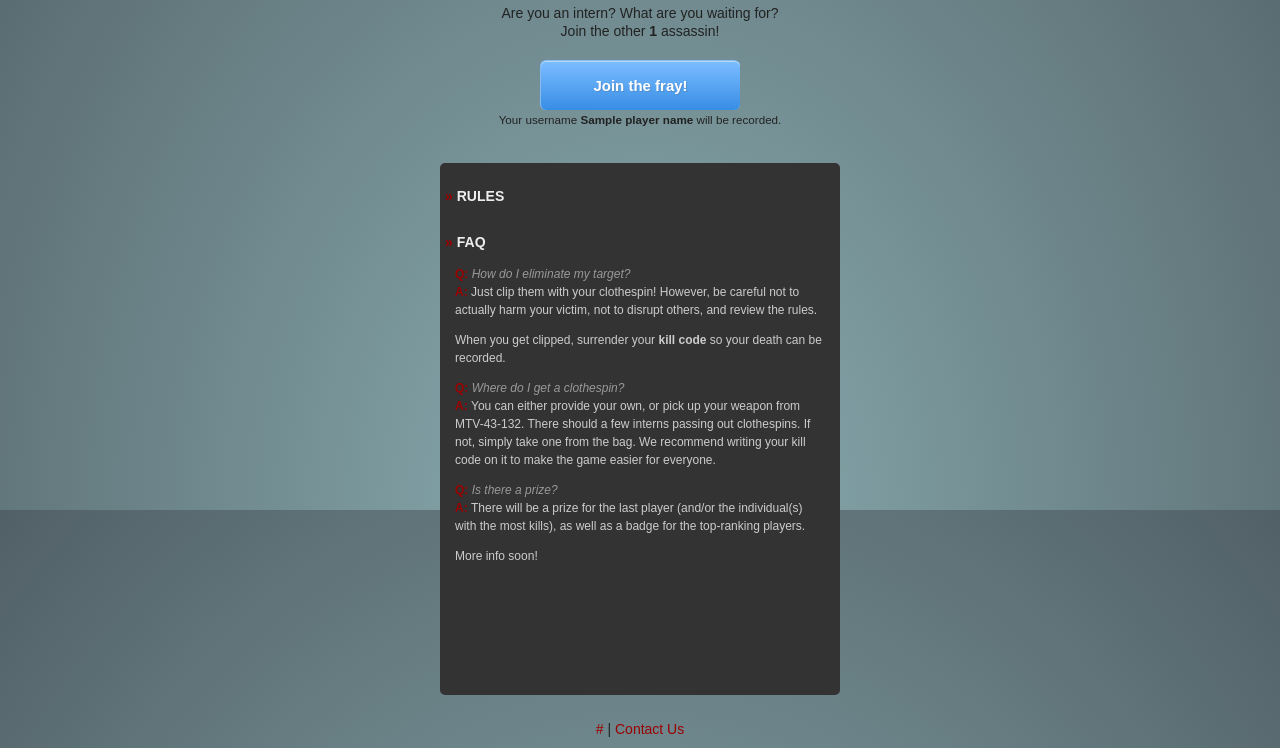
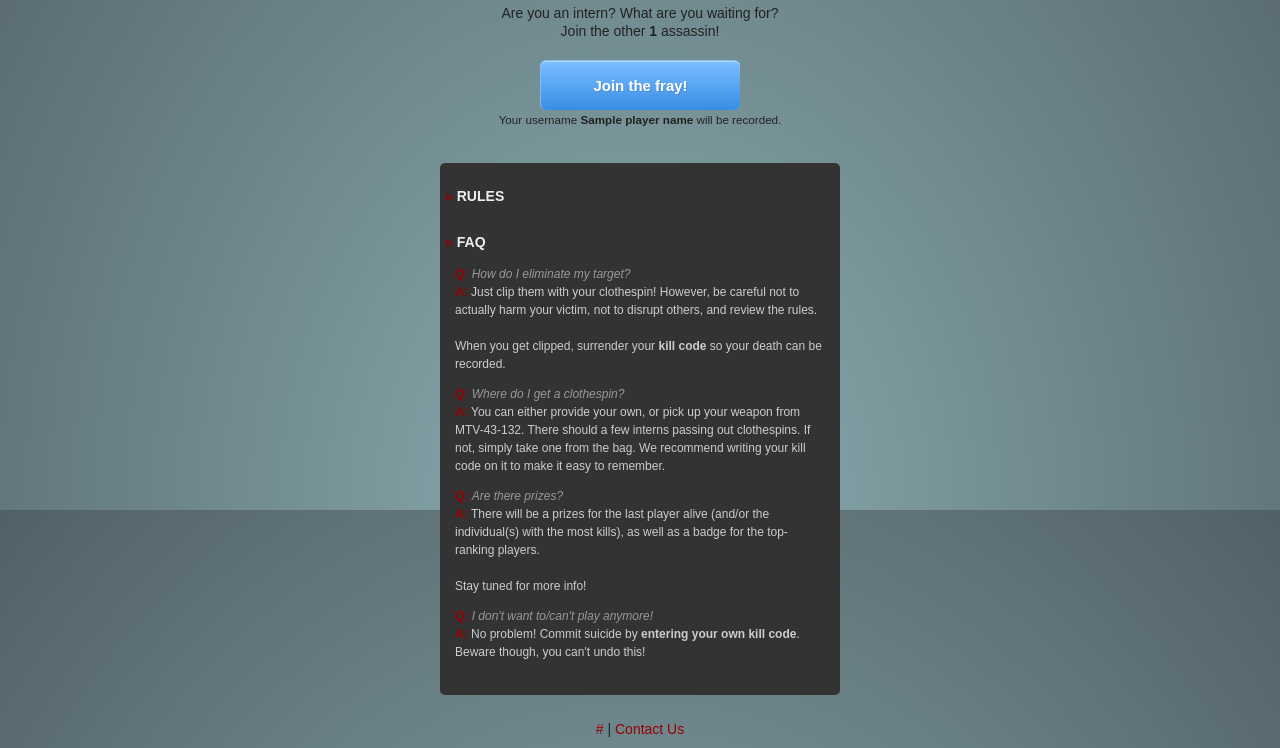
Before and after one commit to billycao/League-of-Shadows, a Django app: template templates/index.html in a window 1280 px wide, after a click that opens the changed part. Shown: the part 290-1038 px from the top of the page. Run offline with Django 3.2, Linux system fonts and the light colour scheme; the template is opened without the code that fills it: most values are stand-ins (such as "Sample title", 1, 10 or a date in 2020).

Commit message:
Improved kill form and workflow

```diff
--- a/app/views.py
+++ b/app/views.py
@@ -92,6 +92,7 @@ class Kill(webapp.RequestHandler):
   def post(self):
     game_name = self.request.get('game_name')
     code = self.request.get('killcode').lower()
+    ksuccesstext = "true"
 
     if users.get_current_user():
       player = Player.get(game_name, users.get_current_user().nickname())
@@ -102,14 +103,13 @@ class Kill(webapp.RequestHandler):
       if player.code.lower() == code:
         try:
           player.die(users.get_current_user().nickname())
-          self.response.out.write("%s commited suicide." % player.nickname)
+          self.response.out.write(ksuccesstext)
         except AssassinationException, e:
           self.response.out.write(e)
       elif victim.code.lower() == code:
         try:
           victim.die(users.get_current_user().nickname())
-          self.response.out.write("%s killed %s" %
-              (player.nickname, victim.nickname))
+          self.response.out.write("Congratulations! You've killed %s!" % victim.nickname)
         except AssassinationException, e:
           self.response.out.write(e)
       else:
--- a/templates/index.html
+++ b/templates/index.html
@@ -78,9 +78,9 @@
                 <div class="hidden_hover">
                     {{ player_code }}
                 </div>
-                <small>Hover to view. Click here to change it.</small>
+                <small>Hover to view. Keep it secret. Keep it safe.</small>
             {% else %}
-                You are dead. :(<br />
+                Oh no! You are dead. :(<br />
                 <small>Think you died in error? Contact us below!</small>
             {% endif %}
         {% endif %}
@@ -122,17 +122,21 @@
     <div onclick="selectColumn('faq')"><div class="column_title"><h3><b>&raquo;</b> FAQ</h3></div></div>
     <div id="faq" class="column">
         <b>Q: </b><i>How do I eliminate my target?</i><br />
-        <b>A: </b>Just clip them with your clothespin! However, be careful not to actually harm your victim, not to disrupt others, and review the rules.<br />
-	<p>When you get clipped, surrender your <strong>kill code</strong> so your death can be recorded.
+            <b>A: </b>Just clip them with your clothespin! However, be careful not to actually harm your victim, not to disrupt others, and review the rules.<br /><br />
+            When you get clipped, surrender your <strong>kill code</strong> so your death can be recorded.
         </p>
         <p>
             <b>Q: </b><i>Where do I get a clothespin?</i><br />
-        <b>A: </b>You can either provide your own, or pick up your weapon from MTV-43-132. There should a few interns passing out clothespins. If not, simply take one from the bag. We recommend writing your kill code on it to make the game easier for everyone.
+            <b>A: </b>You can either provide your own, or pick up your weapon from MTV-43-132. There should a few interns passing out clothespins. If not, simply take one from the bag. We recommend writing your kill code on it to make it easy to remember.
         </p>
         <p>
-        <b>Q: </b><i>Is there a prize?</i><br />
-        <b>A: </b>There will be a prize for the last player (and/or the individual(s) with the most kills), as well as a badge for the top-ranking players.<br />
-	<p>More info soon!</p>
+            <b>Q: </b><i>Are there prizes?</i><br />
+            <b>A: </b>There will be a prizes for the last player alive (and/or the individual(s) with the most kills), as well as a badge for the top-ranking players.<br /><br />
+            Stay tuned for more info!
+        </p>
+        <p>
+            <b>Q: </b><i>I don't want to/can't play anymore!</i><br />
+            <b>A: </b>No problem! Commit suicide by <strong>entering your own kill code</strong>. Beware though, you can't undo this!
         </p>
     </div>
 </div>
@@ -174,12 +178,33 @@ jQuery(function() {
         }
     });
 
+    // Killform JS Handlers
     var killform = $('#killform');
     if (killform.length) {
         killform.submit(function() {
+            var killcode = killform.children('#killcode').val();
+            var playercode = "{{ player_code }}"
+            if (killcode.toLowerCase() == playercode.toLowerCase()) {
+                if (confirm('Are you sure you want to commit suicide?')) {
                     $.post(killform.attr('action'), killform.serialize(), function(data) {
+                        if (data == "true") {
+                            alert("You've committed suicide!");
+                            document.location.reload(true);
+                        } else {
                             alert(data);
+                        }
                     });
+                }
+            } else {
+                $.post(killform.attr('action'), killform.serialize(), function(data) {
+                    if (data == "Invalid Code.") {
+                        alert(data);
+                    } else {
+                        alert(data);
+                        document.location.reload(true);
+                    }
+                });
+            }
             killform.children('#killcode').val('');
             return false;
         });
```
Lines whose indentation alone changed are shown as unchanged.
